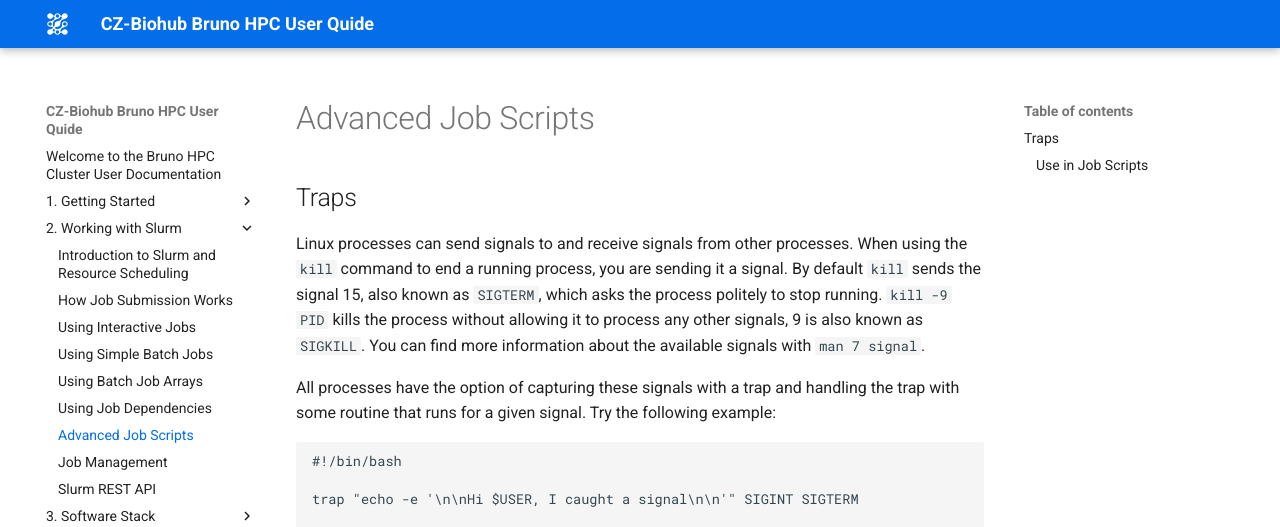
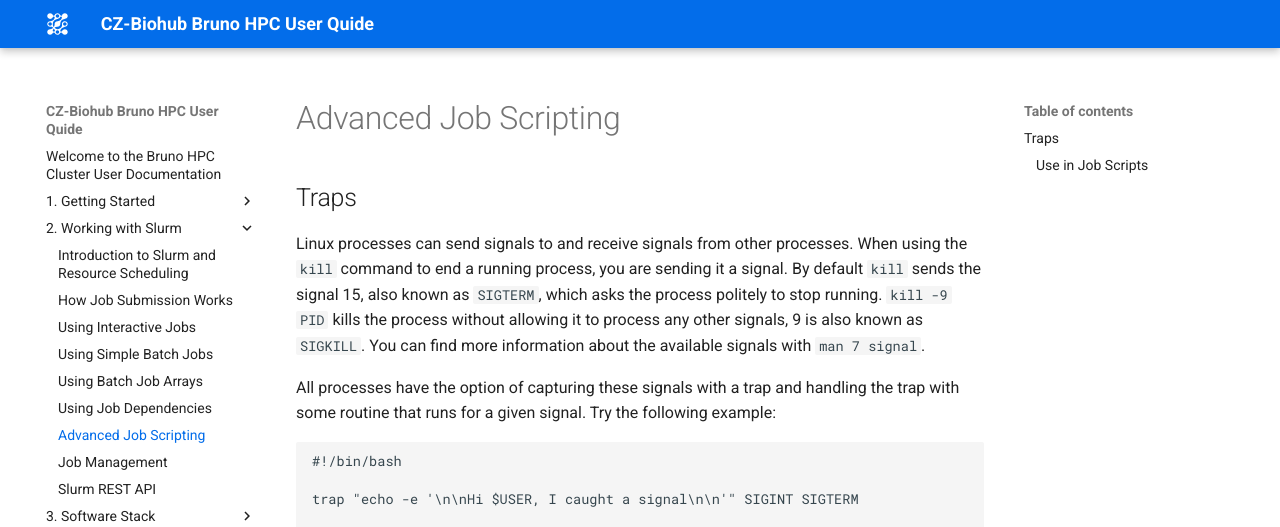
Before and after one commit to biohub-hpc/bruno-hpc-documentation, an MkDocs documentation site: the page built from docs/2._Working_with_Slurm/g._Advanced_Job_Scripting.md, in a window 1280 px wide and 900 px high. Shown: the top 527 px of the window. Built offline with MkDocs 1.6.1 and Material for MkDocs 9.7.7, drawn with Linux system fonts in a browser that asks for light colours.

Commit message:
Update g._Advanced_Job_Scripting.md

```diff
--- a/docs/2._Working_with_Slurm/g._Advanced_Job_Scripting.md
+++ b/docs/2._Working_with_Slurm/g._Advanced_Job_Scripting.md
@@ -1,4 +1,4 @@
-# Advanced Job Scripts
+# Advanced Job Scripting
 
 ## Traps
 
```
